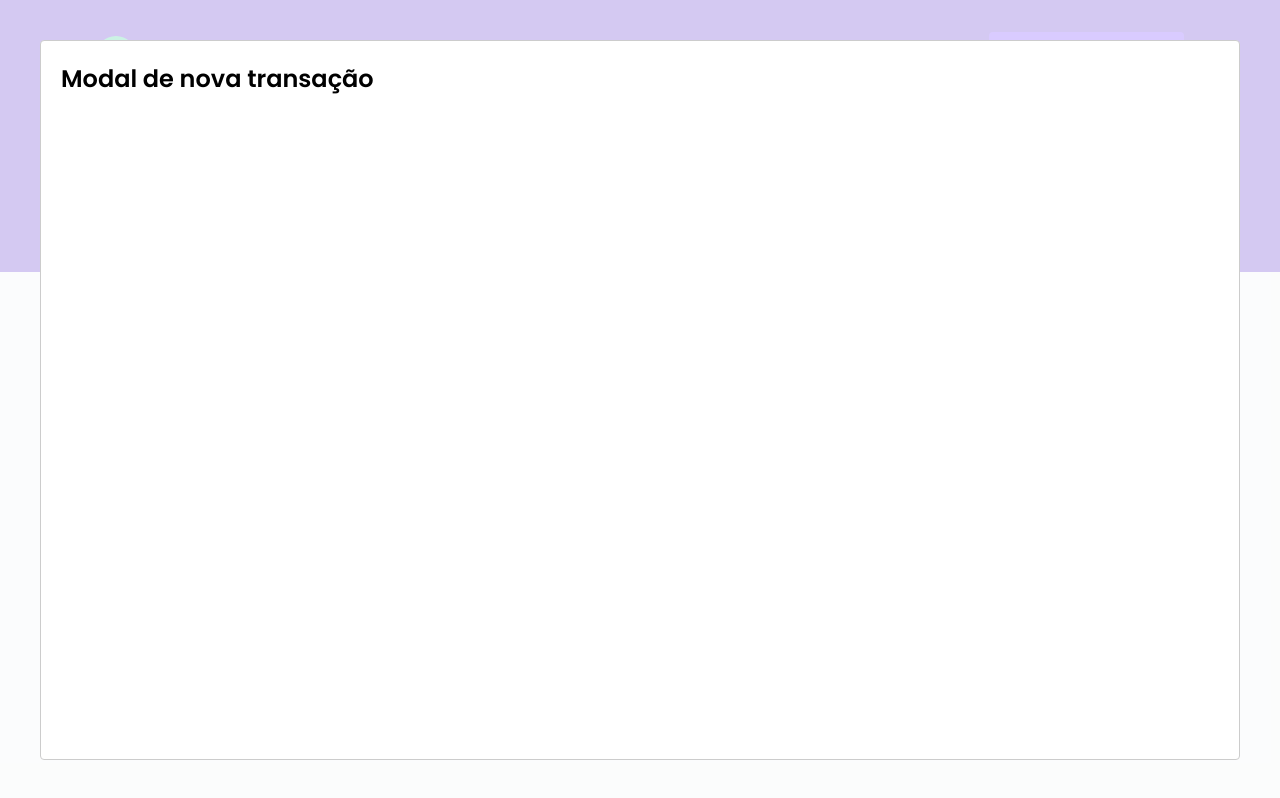
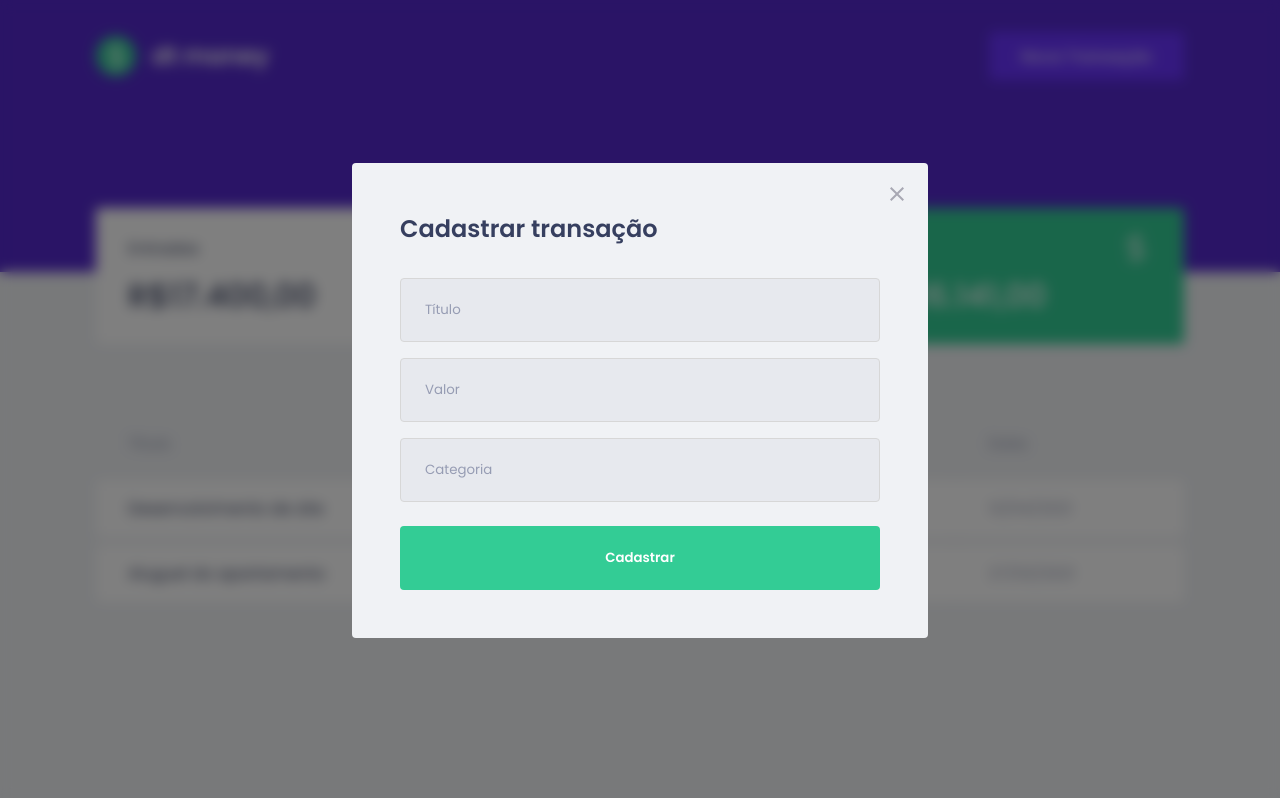
Before and after one commit to twistershark/dtmoney, a React (Create React App) app: page / in a window 1280 px wide. Both pictures are taken after a click on the button "Nova Transação". Built offline with nearby package versions, Linux system fonts and the light colour scheme; no server answers; what miragejs would draw is missing.

Commit message:
style: updates modal style

```diff
--- a/src/components/NewTransactionModal/index.tsx
+++ b/src/components/NewTransactionModal/index.tsx
@@ -1,4 +1,7 @@
 import Modal from 'react-modal';
+import { Container } from './styles';
+
+import closeIcon from '../../assets/close.svg';
 
 interface NewTransactionModalProps {
   isOpen: boolean;
@@ -11,8 +14,33 @@ export function NewTransactionModal({ isOpen, onRequestClose }: NewTransactionMo
     <Modal
         isOpen={isOpen}
         onRequestClose={onRequestClose}
+        overlayClassName="react-modal-overlay"
+        className="react-modal-content"
       >
-        <h2>Modal de nova transação</h2>
+        <button type="button" className="react-modal-close">
+          <img src={closeIcon} alt="Fechar" onClick={onRequestClose} />
+        </button>
+
+        <Container>
+          <h2>Cadastrar transação</h2>
+
+          <input
+            type="text"
+            placeholder="Título"
+          />
+
+          <input
+            type="number"
+            placeholder="Valor"
+          />
+
+          <input
+            type="text"
+            placeholder="Categoria"
+          />
+
+          <button type="submit">Cadastrar</button>
+        </Container>
       </Modal>
   );
 }
--- a/src/components/NewTransactionModal/styles.ts
+++ b/src/components/NewTransactionModal/styles.ts
@@ -1,3 +1,45 @@
 import styled from 'styled-components';
 
-export const Container = styled.div``;
+export const Container = styled.form`
+  h2 {
+    color: var(--text-title);
+    font-size: 1.5rem;
+    margin-bottom: 2rem;
+  }
+
+  input {
+    width: 100%;
+    padding: 0 1.5rem;
+    height: 4rem;
+
+    border: 1px solid var(--input-border);
+    border-radius: 0.25rem;
+    background: var(--input-background);
+
+    & + input {
+      margin-top: 1rem;
+    }
+
+    &::placeholder {
+      color: var(--text-body);
+    }
+  }
+
+  button[type="submit"] {
+    width: 100%;
+    padding: 0 1.5rem;
+    height: 4rem;
+    background: var(--green);
+    color: #fff;
+    border-radius: 0.25rem;
+    border: 0;
+    margin-top: 1.5rem;
+    font-weight: 600;
+
+    transition: 0.2s filter;
+
+    &:hover {
+      filter: brightness(0.9);
+    }
+  }
+`;
--- a/src/styles/global.ts
+++ b/src/styles/global.ts
@@ -11,6 +11,9 @@ export const GlobalStyle = createGlobalStyle`
 
     --text-title: #363f5f;
     --text-body: #969cb3;
+
+    --input-background: #e7e9ee;
+    --input-border: #d7d7d7;
 
     --shape: #ffffff;
   }
@@ -57,4 +60,43 @@ export const GlobalStyle = createGlobalStyle`
     opacity: 0.6;
     cursor: not-allowed;
   }
+
+  .react-modal-overlay {
+    background: rgba(0, 0, 0, 0.5);
+
+    position: fixed;
+    top: 0;
+    left: 0;
+    right: 0;
+    bottom: 0;
+
+    backdrop-filter: blur(0.4rem);
+
+    display: flex;
+    align-items: center;
+    justify-content: center;
+  }
+
+  .react-modal-content {
+    width: 100%;
+    max-width: 576px;
+    background: var(--background);
+    padding: 3rem;
+    position: relative;
+    border-radius: 0.25rem;
+  }
+
+  .react-modal-close {
+    position: absolute;
+    right: 1.5rem;
+    top: 1.5rem;
+    background: transparent;
+    border: 0;
+
+    transition: 0.2s filter;
+
+    &:hover {
+      filter: brightness(0.8);
+    }
+  }
 `;
```
